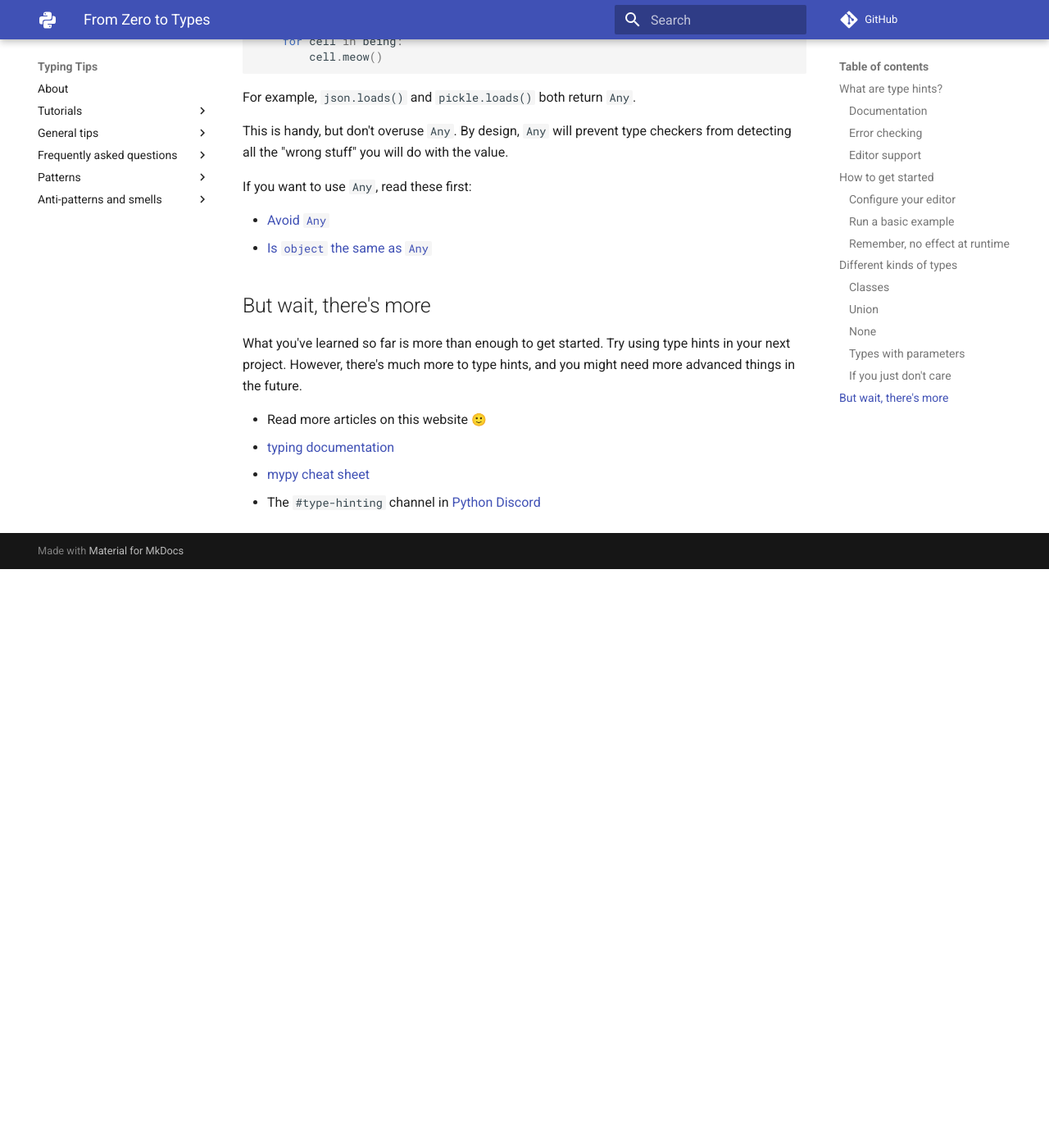
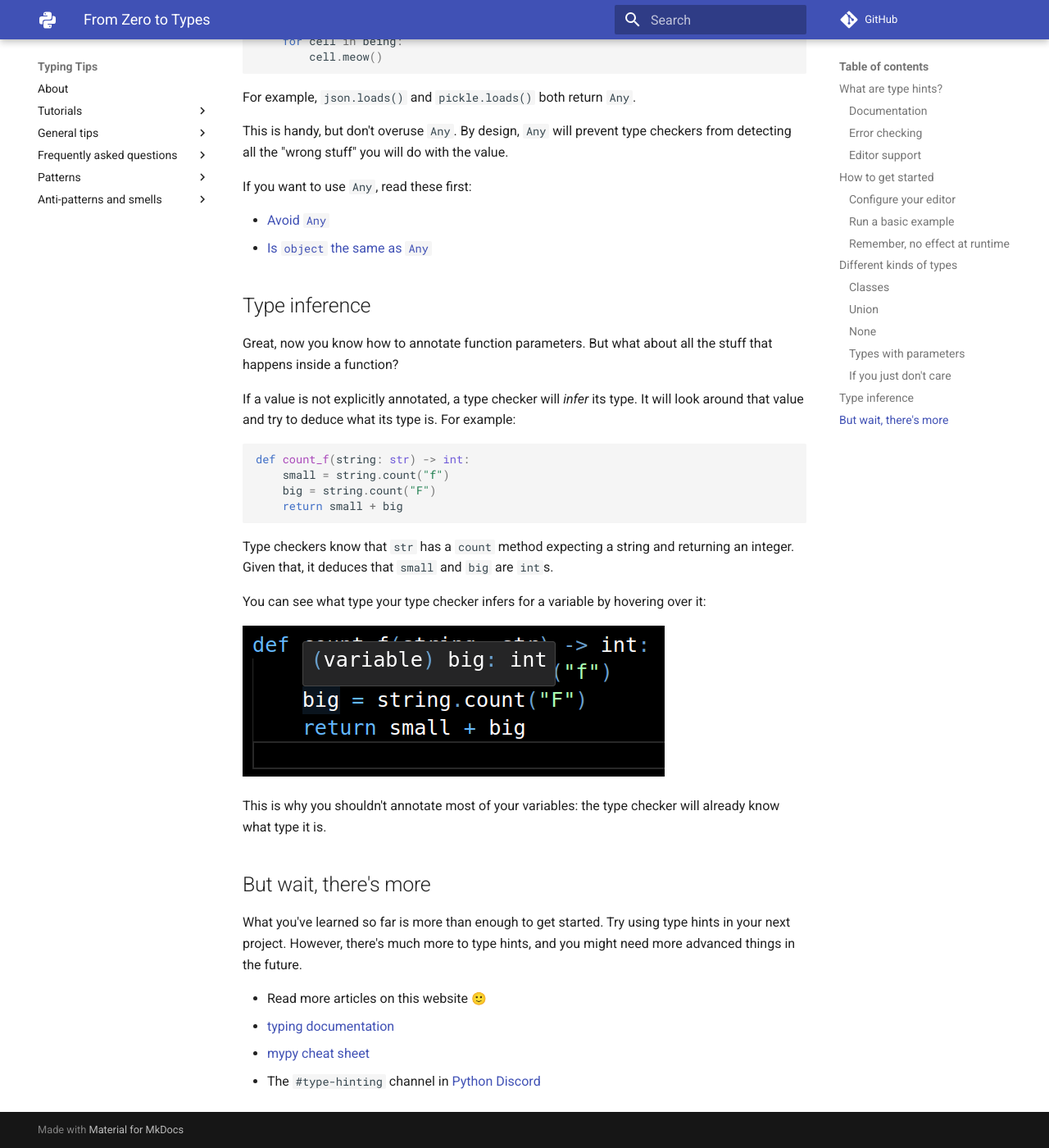
Before and after one commit to decorator-factory/typing-tips, an MkDocs documentation site: the page built from docs/start-here/index.md, in a window 1280 px wide and 1400 px high, scrolled down 6133 px. Shown: the whole window at 82% size. Built offline with MkDocs 1.6.1 and Material for MkDocs 9.7.7, drawn with Linux system fonts in a browser that asks for light colours; emoji names are drawn with the system emoji font; comment, search, counter and statistics services are not loaded; before the commit the page ends 6827 px from its top, so only the background shows below that.

Commit message:
Add "type inference" section to "start-here"

````diff
--- a/docs/start-here/index.md
+++ b/docs/start-here/index.md
@@ -254,6 +254,32 @@ If you want to use `Any`, read these first:
 - [Is `object` the same as `Any`](../faq/object-vs-any)
 
 
+## Type inference
+
+Great, now you know how to annotate function parameters. But what about all the stuff that happens
+inside a function?
+
+If a value is not explicitly annotated, a type checker will _infer_ its type. It will look around
+that value and try to deduce what its type is. For example:
+
+```py
+def count_f(string: str) -> int:
+    small = string.count("f")
+    big = string.count("F")
+    return small + big
+```
+
+Type checkers know that `str` has a `count` method expecting a string
+and returning an integer. Given that, it deduces that `small` and `big` are
+`int`s.
+
+You can see what type your type checker infers for a variable by hovering over it:
+
+![Hovering in Pylance](pylance-hover.png)
+
+This is why you shouldn't annotate most of your variables: the type checker will
+already know what type it is.
+
 ## But wait, there's more
 
 What you've learned so far is more than enough to get started. Try using type hints in your next project.
````
Also changed, not shown: docs/start-here/pylance-hover.png (added).
